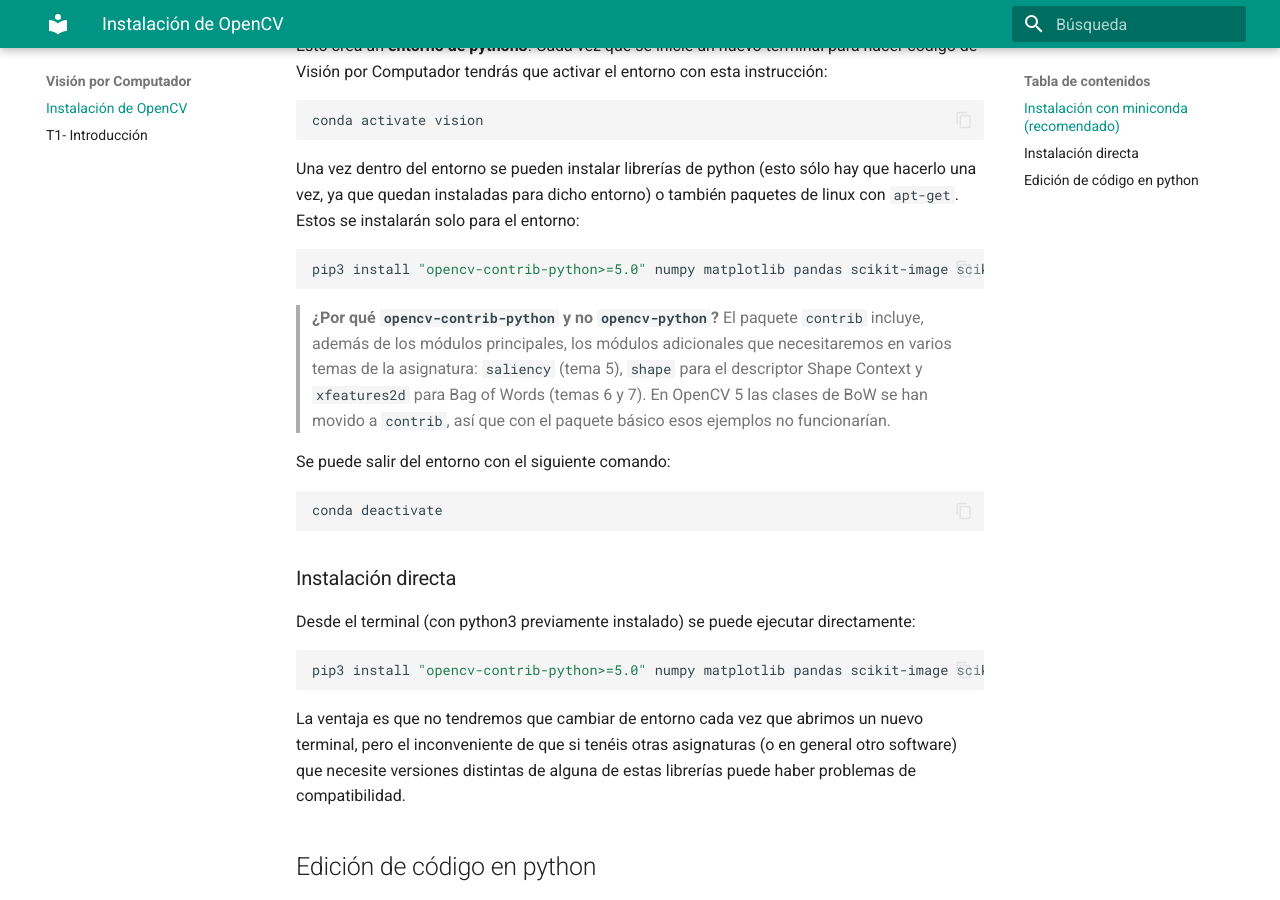
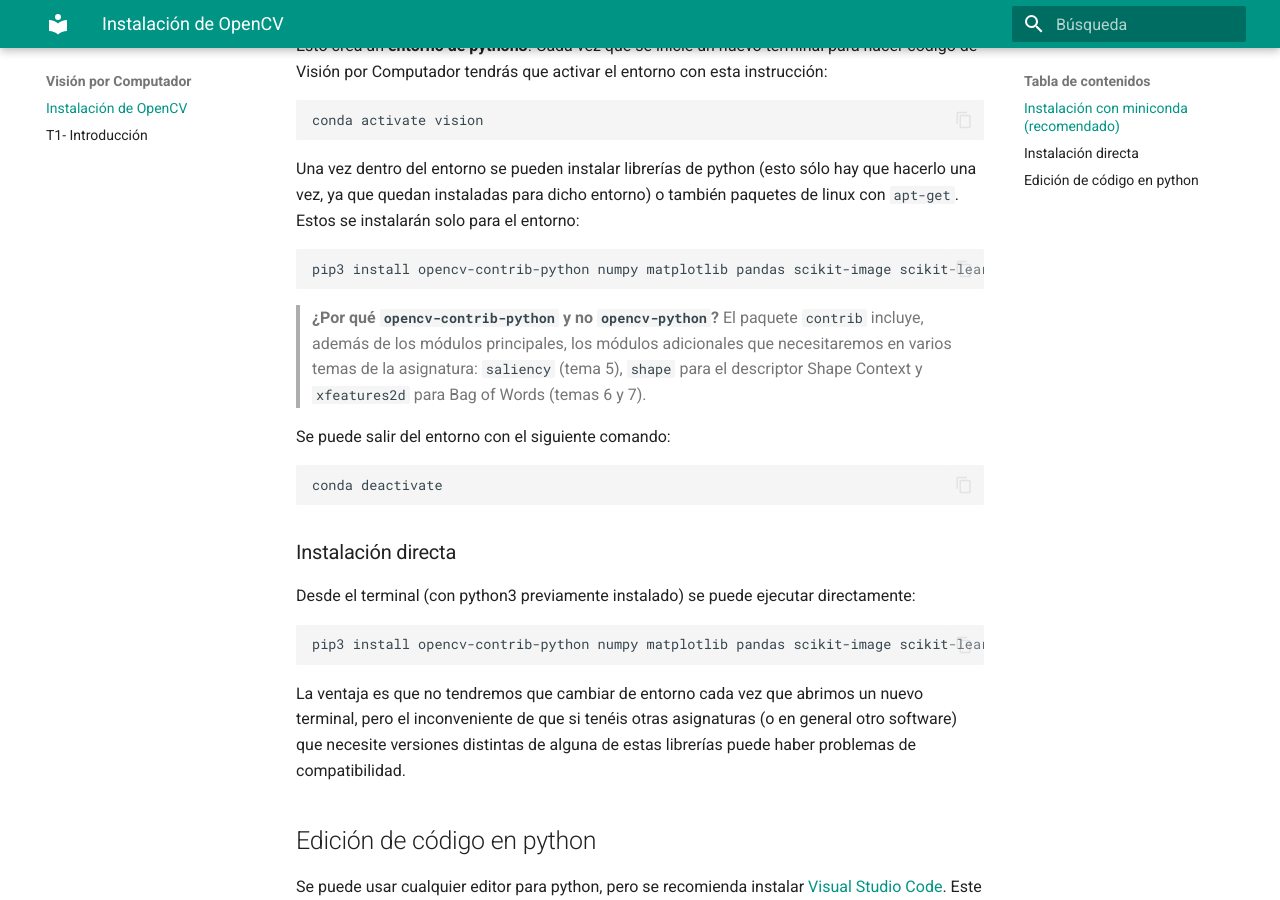
Before and after one commit to pertusa/VisionPorComputador, an MkDocs documentation site: the page built from docs/install.md, in a window 1280 px wide and 900 px high, scrolled down 874 px. Built offline with MkDocs 1.6.1 and Material for MkDocs 9.7.7, drawn with Linux system fonts in a browser that asks for light colours.

Commit message:
install updated

````diff
--- a/docs/install.md
+++ b/docs/install.md
@@ -37,10 +37,10 @@ conda activate vision
 Una vez dentro del entorno se pueden instalar librerías de python (esto sólo hay que hacerlo una vez, ya que quedan instaladas para dicho entorno) o también paquetes de linux con `apt-get`. Estos se instalarán solo para el entorno:
 
 ```zsh
-pip3 install "opencv-contrib-python>=5.0" numpy matplotlib pandas scikit-image scikit-learn
+pip3 install opencv-contrib-python numpy matplotlib pandas scikit-image scikit-learn
 ```
 
-> **¿Por qué `opencv-contrib-python` y no `opencv-python`?** El paquete `contrib` incluye, además de los módulos principales, los módulos adicionales que necesitaremos en varios temas de la asignatura: `saliency` (tema 5), `shape` para el descriptor Shape Context y `xfeatures2d` para Bag of Words (temas 6 y 7). En OpenCV 5 las clases de BoW se han movido a `contrib`, así que con el paquete básico esos ejemplos no funcionarían.
+> **¿Por qué `opencv-contrib-python` y no `opencv-python`?** El paquete `contrib` incluye, además de los módulos principales, los módulos adicionales que necesitaremos en varios temas de la asignatura: `saliency` (tema 5), `shape` para el descriptor Shape Context y `xfeatures2d` para Bag of Words (temas 6 y 7).
 
 Se puede salir del entorno con el siguiente comando:
 
@@ -53,7 +53,7 @@ conda deactivate
 Desde el terminal (con python3 previamente instalado) se puede ejecutar directamente:
 
 ```zsh
-pip3 install "opencv-contrib-python>=5.0" numpy matplotlib pandas scikit-image scikit-learn
+pip3 install opencv-contrib-python numpy matplotlib pandas scikit-image scikit-learn
 ```
 
 La ventaja es que no tendremos que cambiar de entorno cada vez que abrimos un nuevo terminal, pero el inconveniente de que si tenéis otras asignaturas (o en general otro software) que necesite versiones distintas de alguna de estas librerías puede haber problemas de compatibilidad.
````
